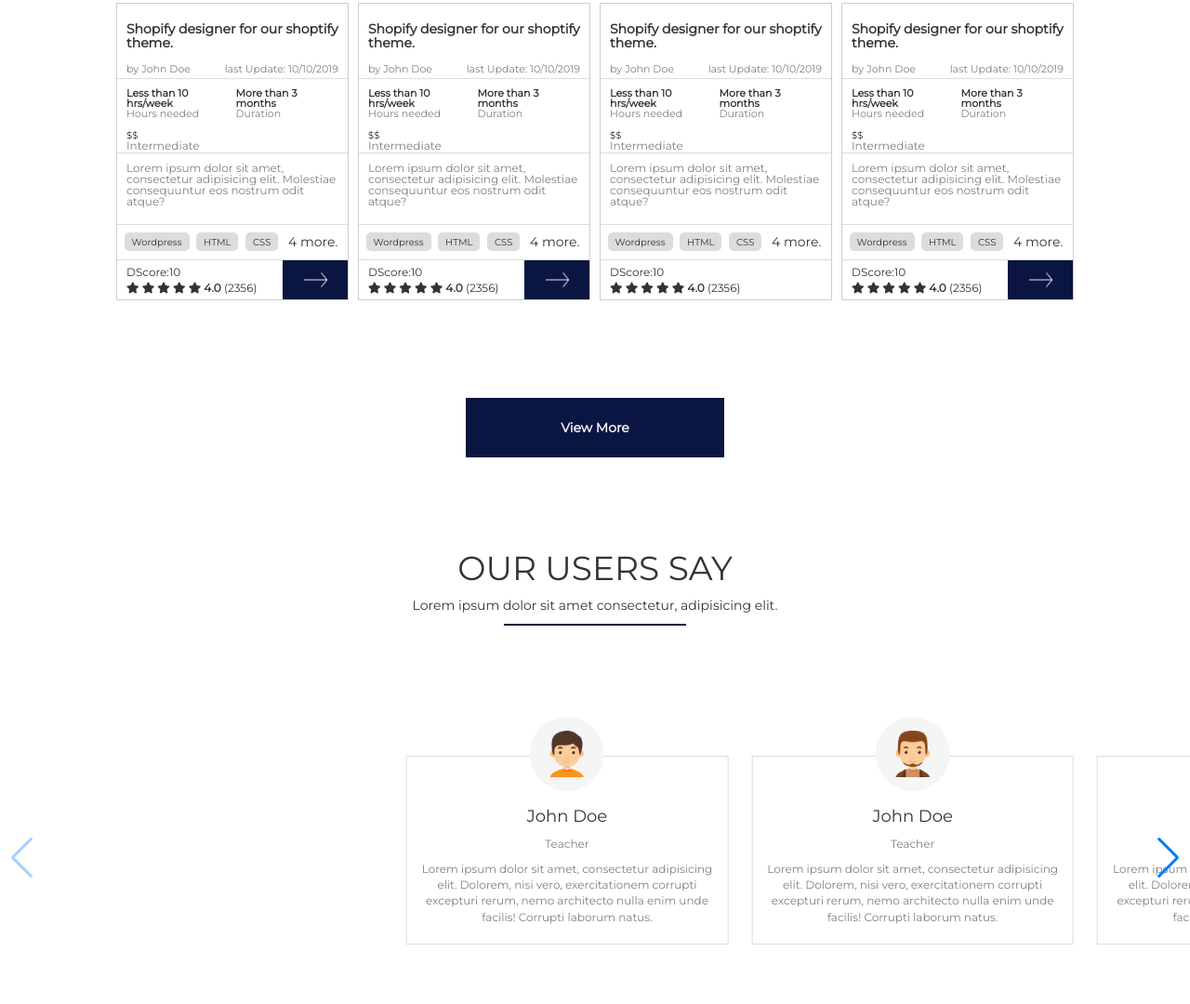
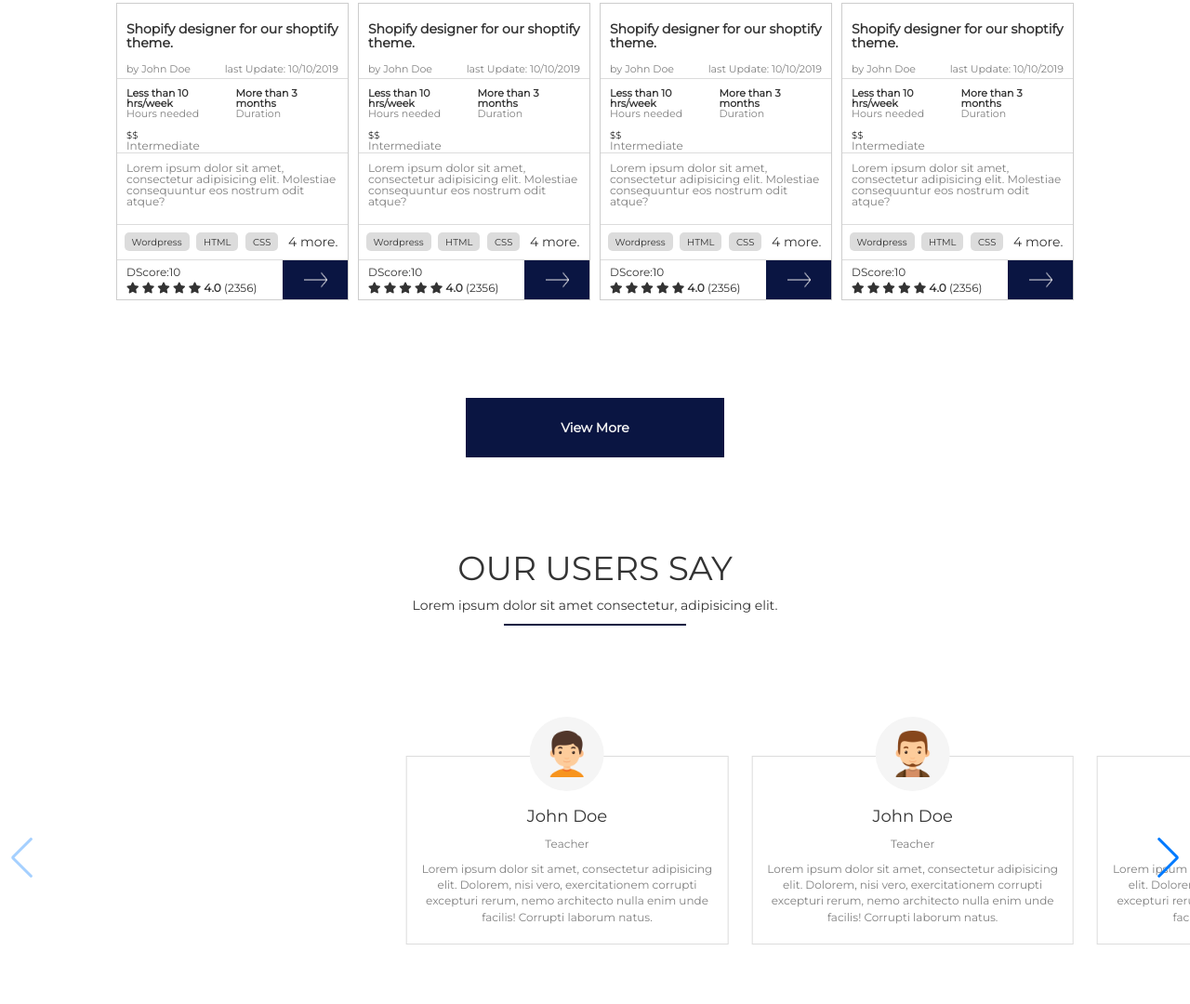
Before and after one commit to owaiskhan3/discoverBlockchainUI, a plain HTML site: page index.html in a window 1280 px wide. Shown: the part 2520-3600 px from the top of the page at 93% size. Drawn offline with nearby package versions, Linux system fonts and the light colour scheme.

Commit message:
complete UI

```diff
--- a/index.html
+++ b/index.html
@@ -992,7 +992,7 @@
                                                         <span><b>4.0</b> (2356)</span>
                                                       </div>
                                                       </div>
-                                                    <!-- <span id="cart" class="cart2"><img src="./assets/right-arrow.png" alt=""></span> -->
+                                                    <span id="cart" class="cart2"><img src="./assets/right-arrow.png" alt=""></span>
                                                   </div>
                                             </div>
                                           </div>
```
